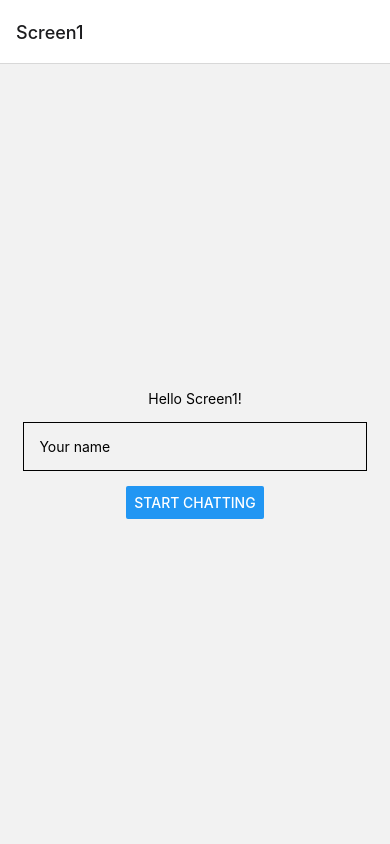
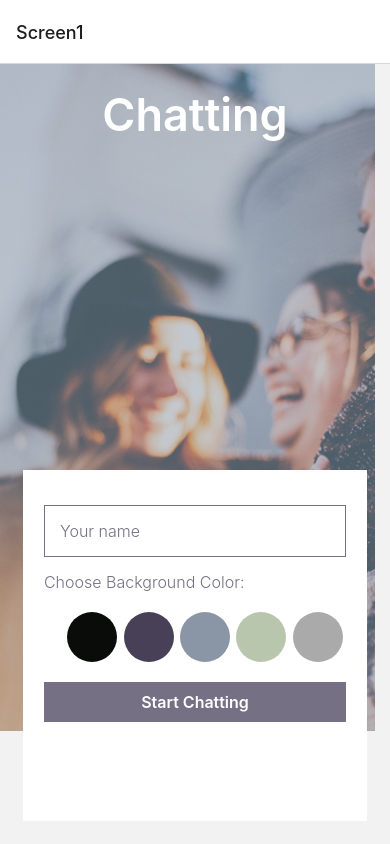
Before and after one commit to Tankurt89/Chatting, a React Native app: screen /Screen1 in a window 390 px wide. Built offline with nearby package versions, Linux system fonts and the light colour scheme.

Commit message:
Home Screen
Home Screen updated to allow you to choose a color and set your username for the chatting screen (screen2)

```diff
--- a/components/Screen1.js
+++ b/components/Screen1.js
@@ -1,22 +1,52 @@
 import { useState } from "react";
-import { StyleSheet, View, Text, Button, TextInput, ImageBackground } from "react-native";
+import { StyleSheet, View, Text, TouchableOpacity, TextInput, ImageBackground } from "react-native";
+import image from '../assets/BackgroundImage.png'
 
 const Screen1 = ({ navigation }) => {
     const [name, setName] = useState('')
+    const [color, setColor] = useState('')
 
     return (
         <View style={styles.container}>
-            <Text>Hello Screen1!</Text>
+            <ImageBackground source={image} resizeMode="cover" style={styles.image}>
+            <Text style={styles.appTitle}>Chatting</Text>
+            <View style={styles.optionContainer}>
                 <TextInput
                     style={styles.textInput}
                     value={name}
                     onChangeText={setName}
                     placeholder="Your name"
                 />
-            <Button
-                title="Start Chatting"
-                onPress={() => navigation.navigate('Screen2', { name: name})}
-            />
+                <Text style={styles.colorSelectText}>Choose Background Color:</Text>
+                <View style={styles.colorSelect}>
+                    <TouchableOpacity
+                    style={[styles.circle, {backgroundColor: '#090C08'}]}
+                    onPress={() => setColor('#090C08')}>
+                    </TouchableOpacity>
+                    <TouchableOpacity
+                    style={[styles.circle, {backgroundColor: '#474056'}]}
+                    onPress={() => setColor('#474056')}>
+                    </TouchableOpacity>
+                    <TouchableOpacity
+                    style={[styles.circle, {backgroundColor: '#8A95A5'}]}
+                    onPress={() => setColor('#8A95A5')}>
+                    </TouchableOpacity>
+                    <TouchableOpacity
+                    style={[styles.circle, {backgroundColor: '#B9C6AE'}]}
+                    onPress={() => setColor('#B9C6AE')}>
+                    </TouchableOpacity>
+                    <TouchableOpacity
+                    style={[styles.circle, {backgroundColor: '#aaa'}]}
+                    onPress={() => setColor('#aaa')}>
+                    </TouchableOpacity>
+                </View>
+                <TouchableOpacity
+                    style={styles.buttonInput}
+                    onPress={() => navigation.navigate('Screen2', { name: name ? name: "User", color: color? color: "#FFF"})}>
+                    <Text style={styles.text}>Start Chatting</Text>
+                </TouchableOpacity>
+            </View>
+            </ImageBackground>
         </View>
     )
 }
@@ -24,15 +54,71 @@ const Screen1 = ({ navigation }) => {
 const styles = StyleSheet.create({
     container: {
         flex: 1,
-        justifyContent: 'center',
-        alignItems: 'center'
+    },
+    image: {
+        flex: 1,
+        justifyContent: "space-between",
+        padding: "6%"
+    },
+    appTitle: {
+        flex: 2,
+        fontSize: 45,
+        fontWeight: '600',
+        color: '#FFF',
+        alignSelf: 'center'
+    },
+    optionContainer: {
+        flex: 1,
+        backgroundColor: '#FFF',
+        padding: '6%',
+        flexBasis: 160,
     },
     textInput: {
-        width: "88%",
+        fontSize: 16,
+        fontWeight: '300',
+        color: '#757083',
         padding: 15,
         borderWidth: 1,
+        borderColor: '#757083',
         marginTop: 15,
-        marginBottom: 15
+        marginBottom: 15,
+    },
+    colorSelectText: {
+        fontSize: 16,
+        fontWeight: '300',
+        color: '#757083',
+        opacity: 100,
+    },
+    colorSelect: {
+        width: '100%',
+        justifyContent: 'space-around',
+        flexDirection: "row",
+        margin: 10,
+        padding: 10,
+        alignSelf: 'left'
+    },
+    circle: {
+        height: 50,
+        width: 50,
+        borderRadius: 25,
+    },
+    selectedCircle: {
+        borderWidth: 2,
+        borderColor: '#808080'
+    },
+    buttonInput: {
+        alignContent: 'center',
+        backgroundColor: '#757083',
+        padding: 10,
+        color: '#FFF',
+        fontSize: 16,
+        fontWeight: '600',
+    },
+    text: {
+        alignSelf: 'center',
+        color: '#FFF',
+        fontSize: 16,
+        fontWeight: '600',
     }
 })
 
```
Lines whose indentation alone changed are shown as unchanged.
